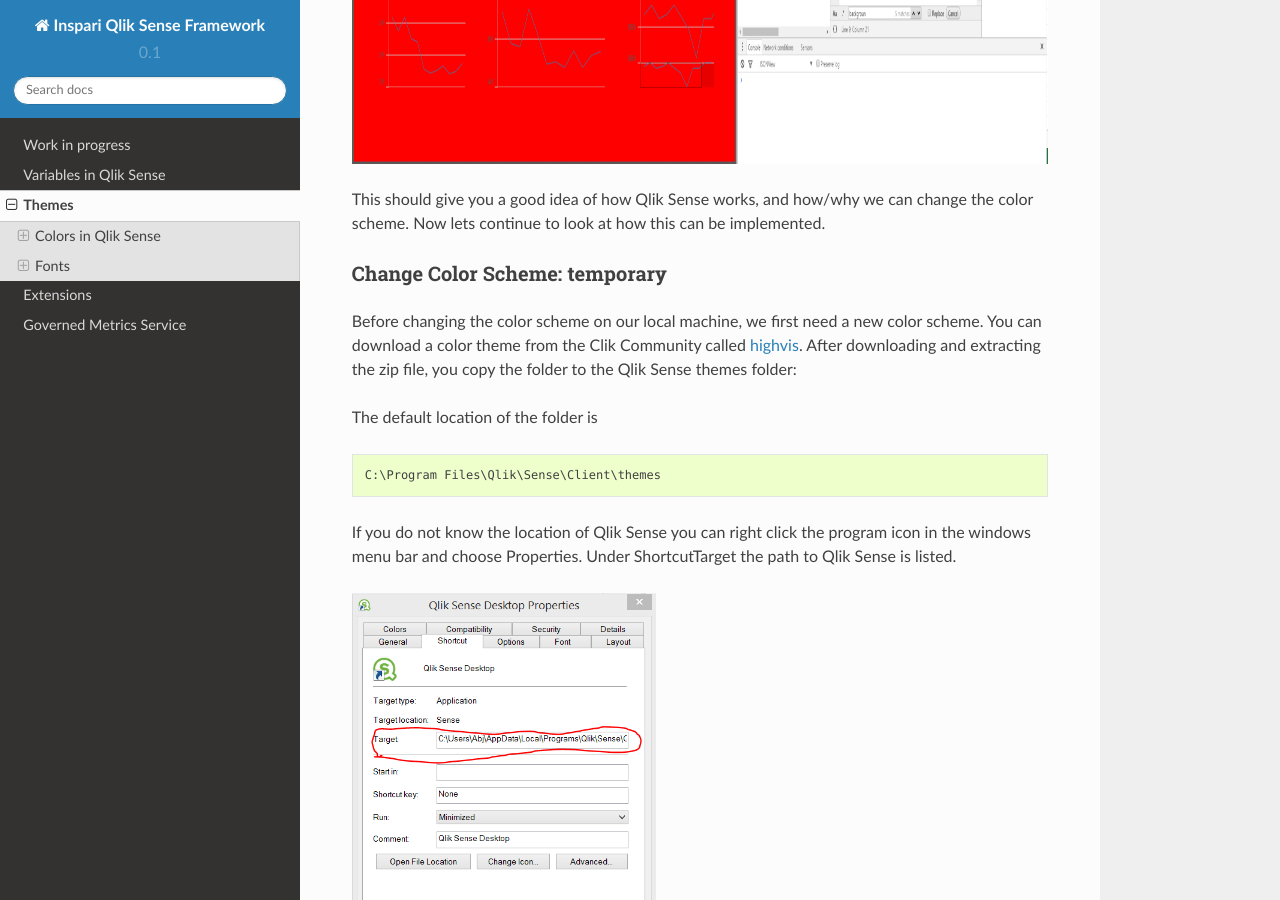
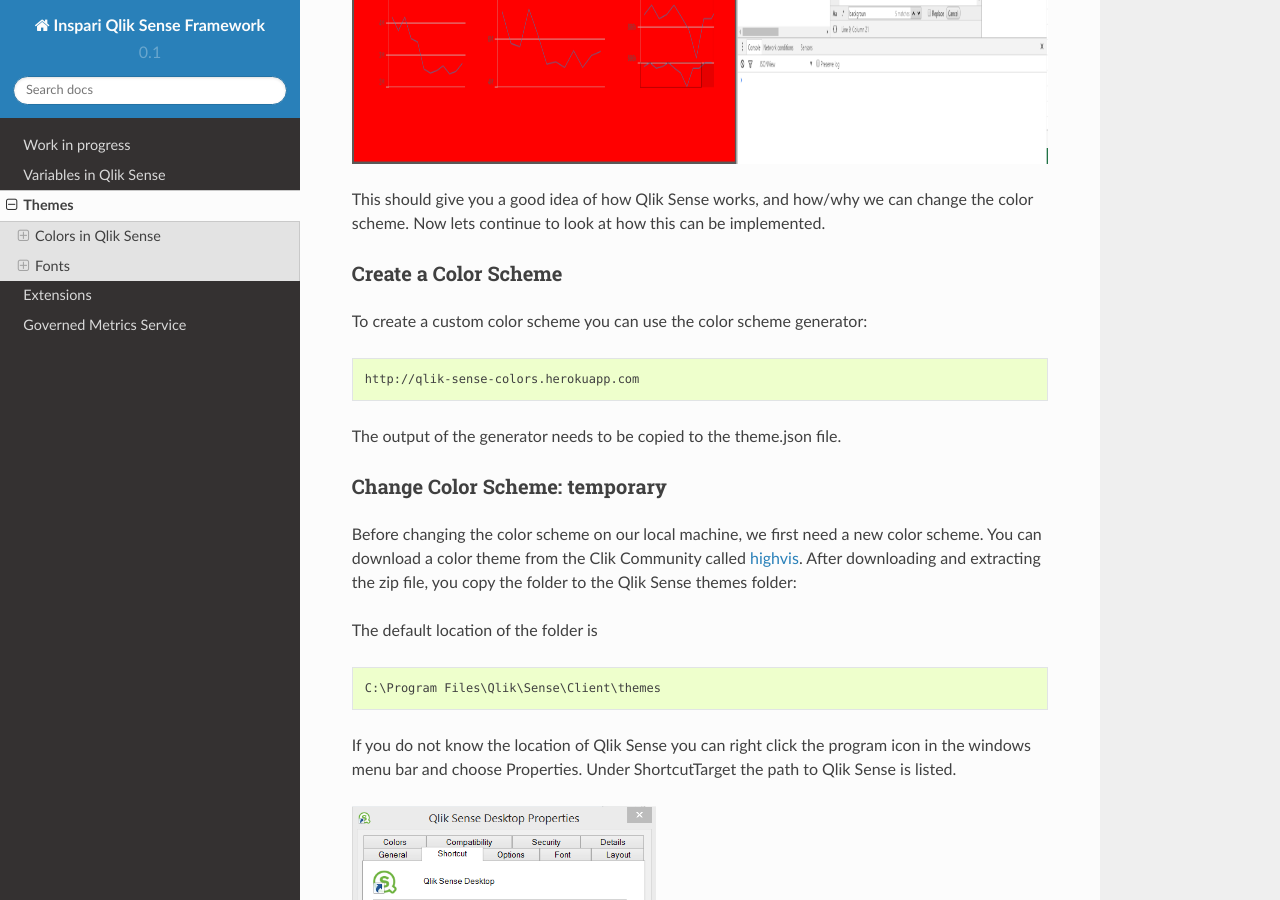
Before and after one commit to alexbjorlig/Qlik-Sense-Framework, a Sphinx documentation site: the page built from docs/themes.rst, in a window 1280 px wide and 900 px high, scrolled down 2217 px. Built offline with Sphinx 7.4.7 and the Read the Docs theme 2.0.0, drawn with Linux system fonts in a browser that asks for light colours.

Commit message:
Added short description with link

```diff
--- a/docs/themes.rst
+++ b/docs/themes.rst
@@ -47,6 +47,20 @@
 
 This should give you a good idea of how Qlik Sense works, and how/why we can change the
 color scheme. Now lets continue to look at how this can be implemented.
+
+Create a Color Scheme
+*********************
+
+To create a custom color scheme you can use the color scheme generator:
+
+.. code-block:: html
+
+  http://qlik-sense-colors.herokuapp.com
+
+
+The output of the generator needs to be copied to the theme.json file.
+
+
 
 Change Color Scheme: temporary
 ******************************
```
